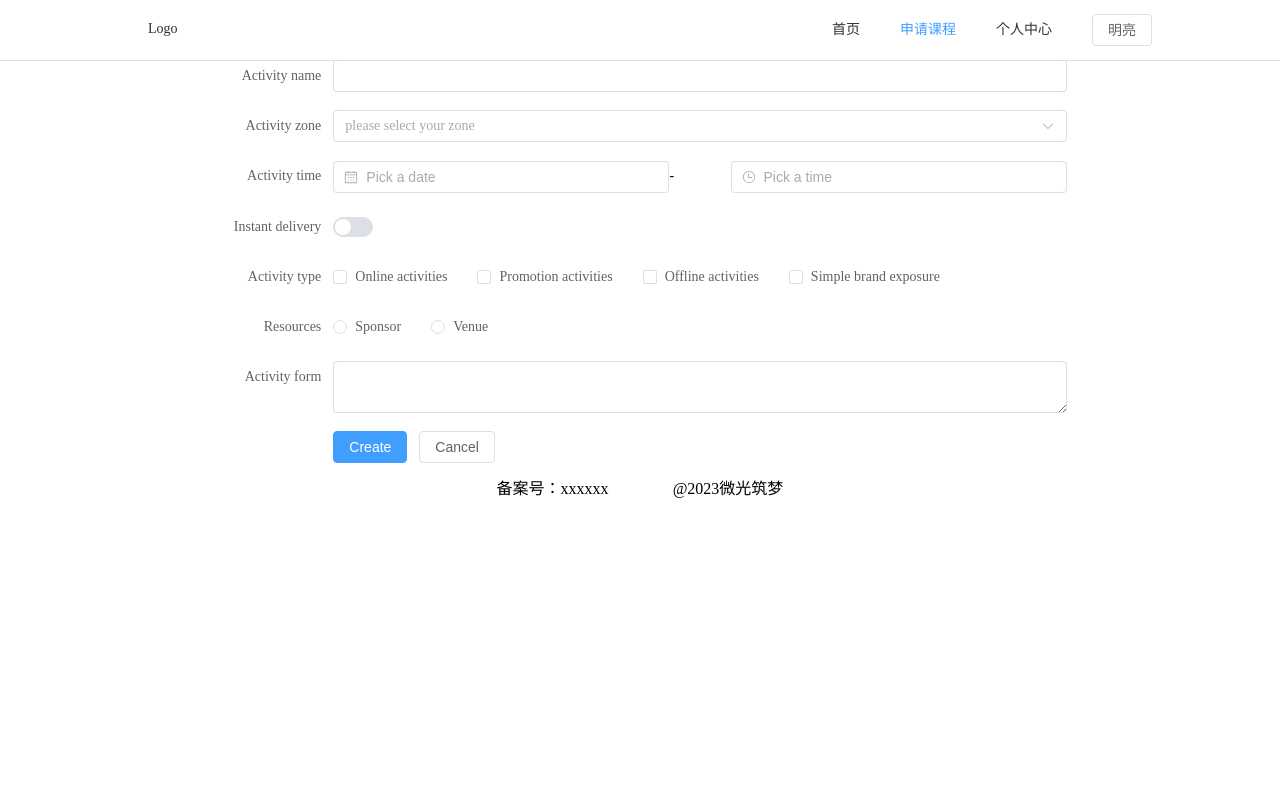
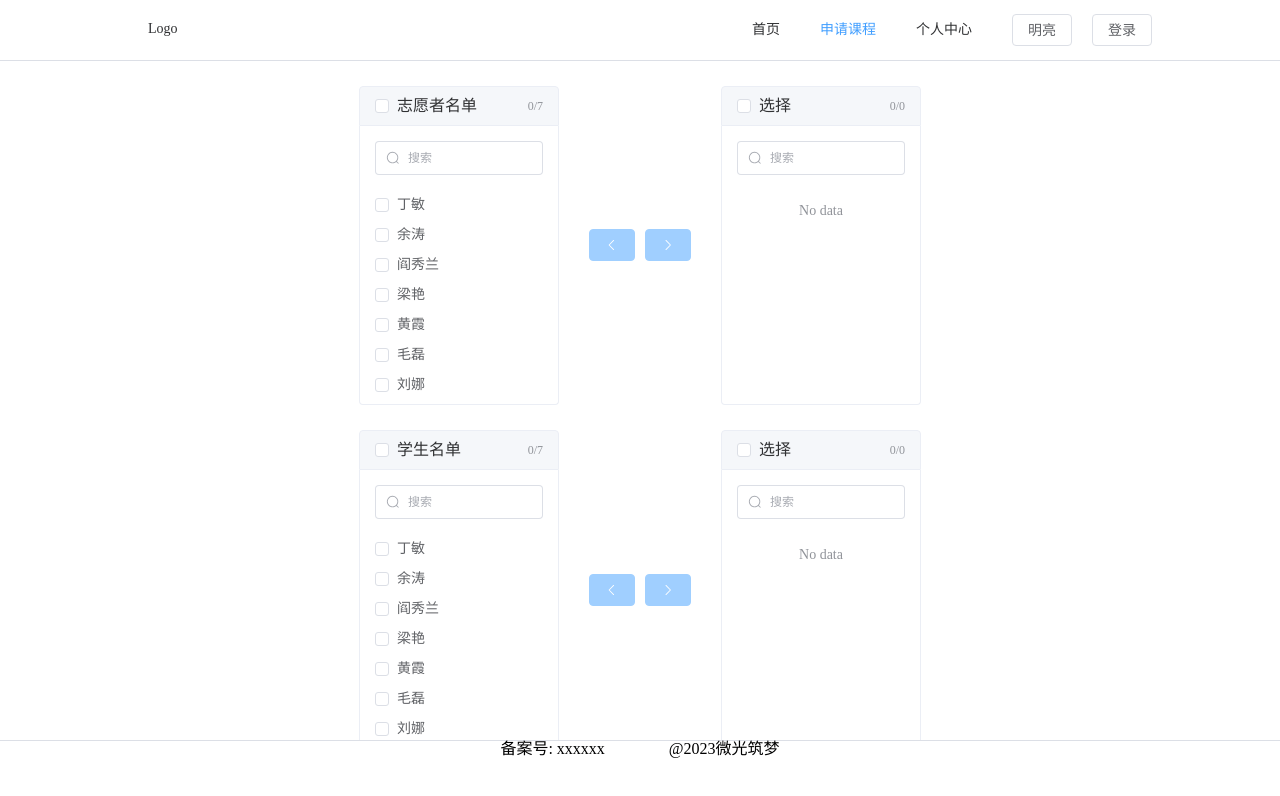
Before and after one commit to Bai-Zhi-shen/dim-light-dream-vue, a Vue app: page /course in a window 1280 px wide. Shown: the top 796 px of the page. Built offline with nearby package versions, Linux system fonts and the light colour scheme.

Commit message:
登录界面进入和退出 课程界面细化 结构调整，js都放在下面

```diff
--- a/index.html
+++ b/index.html
@@ -1,5 +1,5 @@
 <!doctype html>
-<html lang="en">
+<html lang="zh-CN">
   <head>
     <meta charset="UTF-8" />
     <link rel="icon" type="image/svg+xml" href="/vite.svg" />
--- a/src/App.vue
+++ b/src/App.vue
@@ -1,24 +1,62 @@
+<template>
+  <el-container>
+    <el-header class="header">
+      <Menu @changLoginVisible="changLoginVisible"></Menu>
+    </el-header>
+    <el-main class="main">
+      <router-view></router-view>
+    </el-main>
+    <el-footer class="footer">
+      <div style="text-align: center; position:relative;">
+        <span>备案号:
+          xxxxxx</span>&nbsp;&nbsp;&nbsp;&nbsp;&nbsp;&nbsp;&nbsp;&nbsp;&nbsp;&nbsp;&nbsp;&nbsp;&nbsp;&nbsp;&nbsp;&nbsp;<span>@2023微光筑梦</span>
+      </div>
+    </el-footer>
+  </el-container>
+  <Login v-if="isLoginVisible" @changLoginVisible="changLoginVisible"></Login>
+</template>
+
 <script setup lang="ts">
 import Menu from '@/views/Menu.vue'
+import Login from '@/components/Login.vue'
+import { ref } from 'vue'
+
+const isLoginVisible = ref(false)
+
+const changLoginVisible = (on_off: boolean) => {
+  isLoginVisible.value = on_off
+}
 </script>
 
-<template>
-  <div class="common-layout">
-    <el-container>
-      <el-header style="padding: 0;">
-        <Menu></Menu>
-      </el-header>
-      <el-main style="padding: 0;">
-        <router-view></router-view>
-      </el-main>
-      <el-footer style="padding: 0;">
-        <div style="text-align: center;"><span>备案号：xxxxxx</span>&nbsp;&nbsp;&nbsp;&nbsp;&nbsp;&nbsp;&nbsp;&nbsp;&nbsp;&nbsp;&nbsp;&nbsp;&nbsp;&nbsp;&nbsp;&nbsp;<span>@2023微光筑梦</span></div>
-      </el-footer>
-    </el-container>
-  </div>
-</template>
+<style scoped>
+.header {
+  height: 60px;
+  padding: 0;
+  position: sticky;
+  top: 0;
+  z-index: 999;
+}
 
-<style scoped>
+.main {
+  padding: 0;
+  position: absolute;
+  left: 0;
+  top: 60px;
+  right: 0;
+  bottom: 60px;
+  overflow-y: auto;
+  overflow-x: hidden;
+}
+.footer{
+  padding: 0;
+  position: absolute;
+  left: 0;
+  right: 0;
+  bottom: 0;
+  width: 100%;
+  height: 60px;
+  border-top: solid 1px var(--el-menu-border-color);
+}
 .logo {
   height: 6em;
   padding: 1.5em;
@@ -32,5 +70,4 @@ import Menu from '@/views/Menu.vue'
 
 .logo.vue:hover {
   filter: drop-shadow(0 0 2em #42b883aa);
-}
-</style>
+}</style>
--- a/src/components/Login.vue
+++ b/src/components/Login.vue
@@ -1,23 +1,10 @@
-<script setup lang="ts">
-import { reactive } from 'vue'
-
-// do not use same name with ref
-const form = reactive({
-    username: '',
-    password: ''
-})
-
-const onSubmit = () => {
-    console.log('submit!')
-}
-</script>
-
 <template>
-    <el-card class="box-card" style="margin: auto;margin-top: 10%;margin-bottom: 10%;">
+    <div class="login-modal">
+        <el-card class="box-card" style="width: 500px;">
             <template #header>
-            <div class="card-header">
+                <div class="card-header" style="display: flex;">
                     <span>登录</span>
-                <el-button class="button" text>请先登录</el-button>
+                    <el-button @click="hideLoginModal" text style="margin-left: auto">关闭</el-button>
                 </div>
             </template>
             <el-form :model="form">
@@ -28,9 +15,47 @@ const onSubmit = () => {
                     <el-input v-model="form.password" placeholder="请输入密码" />
                 </el-form-item>
                 <el-form-item>
-                <el-button type="primary" @click="onSubmit">登录</el-button>
+                    <el-button type="primary" @click="submitForm">登录</el-button>
                     <el-button>清空</el-button>
                 </el-form-item>
             </el-form>
         </el-card>
+    </div>
 </template>
+
+<script setup lang="ts">
+import { reactive } from 'vue'
+
+// do not use same name with ref
+const form = reactive({
+    username: '',
+    password: ''
+})
+
+const submitForm = () => {
+    // 处理登录表单提交逻辑
+}
+
+// 隐藏登录 传父组件
+const emit = defineEmits(['changLoginVisible'])
+const hideLoginModal = () => {
+    emit('changLoginVisible', false)
+}
+</script>
+
+<style scoped>
+.login-modal {
+    position: fixed;
+    top: 0;
+    left: 0;
+    width: 100vw;
+    height: 100vh;
+    z-index: 9999;
+    /* 设置 z-index 值，确保模态窗口位于所有其他元素之上 */
+    display: flex;
+    justify-content: center;
+    align-items: center;
+    background-color: rgba(0, 0, 0, 0.5);
+    /* 设置背景颜色，使其半透明 */
+}
+</style>
--- a/src/views/Course.vue
+++ b/src/views/Course.vue
@@ -1,77 +1,127 @@
+<template>
+
+  <el-row justify="center" style="margin: 2%;">
+    <el-transfer v-model="value" filterable :filter-method="filterMethod" filter-placeholder="搜索"
+      :titles="['志愿者名单', '选择']" :data="data" />
+  </el-row>
+
+  <el-row justify="center" style="margin: 2%;">
+    <el-transfer v-model="value" filterable :filter-method="filterMethod" filter-placeholder="搜索" :titles="['学生名单', '选择']"
+      :data="data" />
+  </el-row>
+
+  <el-row justify="center">
+    <el-col :span="10">
+      <el-form :model="form" label-width="120px">
+
+        <el-form-item label="科目">
+          <el-checkbox-group v-model="form.subject">
+            <el-checkbox label="语文" name="type" />
+            <el-checkbox label="数学" name="type" />
+            <el-checkbox label="英语" name="type" />
+            <el-checkbox label="其他" name="type" />
+          </el-checkbox-group>
+        </el-form-item>
+
+        <el-form-item label="开始时间">
+          <el-col :span="11">
+            <el-date-picker v-model="form.startDate" type="date" placeholder="选择一个日期" style="width: 100%" />
+          </el-col>
+          <el-col :span="2" class="text-center">
+            <span class="text-gray-500">-</span>
+          </el-col>
+          <el-col :span="11">
+            <el-time-picker v-model="form.startTime" placeholder="选择一个时间" style="width: 100%" />
+          </el-col>
+        </el-form-item>
+
+        <el-form-item label="结束时间">
+          <el-col :span="11">
+            <el-date-picker v-model="form.endDate" type="date" placeholder="选择一个日期" style="width: 100%" />
+          </el-col>
+          <el-col :span="2" class="text-center">
+            <span class="text-gray-500">-</span>
+          </el-col>
+          <el-col :span="11">
+            <el-time-picker v-model="form.endTime" placeholder="选择一个时间" style="width: 100%" />
+          </el-col>
+        </el-form-item>
+
+        <el-form-item label="是否线上">
+          <el-switch v-model="form.online" />
+        </el-form-item>
+
+        <el-form-item label="备注">
+          <el-input v-model="form.desc" type="textarea" />
+        </el-form-item>
+
+        <el-form-item>
+          <el-button type="primary" @click="onSubmit">创建课程</el-button>
+          <el-button>Cancel</el-button>
+        </el-form-item>
+
+      </el-form>
+    </el-col>
+  </el-row>
+</template>
+
 <script setup lang="ts">
 import { reactive } from 'vue'
+import { ref } from 'vue'
 
 // do not use same name with ref
 const form = reactive({
-  name: '',
-  region: '',
-  date1: '',
-  date2: '',
-  delivery: false,
-  type: [],
-  resource: '',
+  subject: [],
+  startDate: '',
+  startTime: '',
+  endDate: '',
+  endTime: '',
+  online: false,
   desc: '',
 })
 
+interface Option {
+  key: number
+  label: string
+  initial: string
+}
+
+const generateData = () => {
+  const data: Option[] = []
+  const states = [
+    '丁敏',
+    '余涛',
+    '阎秀兰',
+    '梁艳',
+    '黄霞',
+    '毛磊',
+    '刘娜 ',
+  ]
+  const initials = ['CA', 'IL', 'MD', 'TX', 'FL', 'CO', 'CT']
+  states.forEach((city, index) => {
+    data.push({
+      label: city,
+      key: index,
+      initial: initials[index],
+    })
+  })
+  return data
+}
+
+const data = ref<Option[]>(generateData())
+const value = ref([])
+
+const filterMethod = (query:any, item:any) => {
+  return item.initial.toLowerCase().includes(query.toLowerCase())
+}
+
+// 提交表单
 const onSubmit = () => {
   console.log('submit!')
 }
 </script>
 
-<template>
-  <el-row justify="center">
-    <el-col :span="16">
-      <el-form :model="form" label-width="120px">
-        <el-form-item label="Activity name">
-          <el-input v-model="form.name" />
-        </el-form-item>
-        <el-form-item label="Activity zone">
-          <el-select v-model="form.region" placeholder="please select your zone">
-            <el-option label="Zone one" value="shanghai" />
-            <el-option label="Zone two" value="beijing" />
-          </el-select>
-        </el-form-item>
-        <el-form-item label="Activity time">
-          <el-col :span="11">
-            <el-date-picker v-model="form.date1" type="date" placeholder="Pick a date" style="width: 100%" />
-          </el-col>
-          <el-col :span="2" class="text-center">
-            <span class="text-gray-500">-</span>
-          </el-col>
-          <el-col :span="11">
-            <el-time-picker v-model="form.date2" placeholder="Pick a time" style="width: 100%" />
-          </el-col>
-        </el-form-item>
-        <el-form-item label="Instant delivery">
-          <el-switch v-model="form.delivery" />
-        </el-form-item>
-        <el-form-item label="Activity type">
-          <el-checkbox-group v-model="form.type">
-            <el-checkbox label="Online activities" name="type" />
-            <el-checkbox label="Promotion activities" name="type" />
-            <el-checkbox label="Offline activities" name="type" />
-            <el-checkbox label="Simple brand exposure" name="type" />
-          </el-checkbox-group>
-        </el-form-item>
-        <el-form-item label="Resources">
-          <el-radio-group v-model="form.resource">
-            <el-radio label="Sponsor" />
-            <el-radio label="Venue" />
-          </el-radio-group>
-        </el-form-item>
-        <el-form-item label="Activity form">
-          <el-input v-model="form.desc" type="textarea" />
-        </el-form-item>
-        <el-form-item>
-          <el-button type="primary" @click="onSubmit">Create</el-button>
-          <el-button>Cancel</el-button>
-        </el-form-item>
-      </el-form>
-    </el-col>
-  </el-row>
-</template>
-
-<style>
+<style scoped>
 .card-header {
   display: flex;
   justify-content: space-between;
--- a/src/views/Menu.vue
+++ b/src/views/Menu.vue
@@ -1,35 +1,16 @@
-<script lang="ts" setup>
-import { ref } from 'vue'
-import { useDark, useToggle } from '@vueuse/core'
-
-const activeIndex = ref('1')
-
-const isDark = useDark()
-const toggleDark = useToggle(isDark)
-
-let url = location.href
-let route = (url).substring((url).lastIndexOf("/") + 1)
-if (route == 'home') {
-    activeIndex.value = '1'
-} else if (route == 'course') {
-    activeIndex.value = '2'
-} else if (route == 'my') {
-    activeIndex.value = '3'
-}
-</script>
-
 <template>
     <div style="border-bottom: solid 1px var(--el-menu-border-color); width: 100%;">
         <div style="width: 80%; margin:0 auto;">
             <el-menu :default-active="activeIndex" :ellipsis="false" class="el-menu-demo" mode="horizontal"
                 style="border-bottom:0px;">
+
                 <el-menu-item index="">
                     Logo
                 </el-menu-item>
 
                 <div class="flex-grow" />
+                <div class="flex-grow" />
 
-                <div class="flex-grow" />
                 <router-link to="/home">
                     <el-menu-item index="1">
                         首页
@@ -48,12 +29,42 @@ if (route == 'home') {
                 <el-button @click="toggleDark()" style="margin-left: 20px;">
                     <span class="ml-2">{{ isDark ? '暗黑' : '明亮' }}</span>
                 </el-button>
+                <el-button @click="showLoginModal()" style="margin-left: 20px;">
+                    <span class="ml-2">登录</span>
+                </el-button>
             </el-menu>
         </div>
     </div>
 </template>
 
-<style>
+<script setup lang="ts">
+import { ref } from 'vue'
+import { useDark, useToggle } from '@vueuse/core'
+
+const activeIndex = ref('1')
+
+const isDark = useDark()
+const toggleDark = useToggle(isDark)
+
+// 初始化的时候，根据路由判断当前激活的菜单
+let url = location.href
+let route = (url).substring((url).lastIndexOf("/") + 1)
+if (route == 'home') {
+    activeIndex.value = '1'
+} else if (route == 'course') {
+    activeIndex.value = '2'
+} else if (route == 'my') {
+    activeIndex.value = '3'
+}
+
+// 显示登录 传父组件
+const emit = defineEmits(['changLoginVisible'])
+const showLoginModal = () => {
+    emit('changLoginVisible', true)
+}
+</script>
+
+<style scoped>
 .router-link-active {
     text-decoration: none;
     color: orange;
```
Also changed, not shown: src/views/Home.vue (+6 -7 lines), src/views/My.vue (+5 -6 lines), 1 other file (tests, documents, lock files or other folders). Lines whose indentation alone changed are shown as unchanged.
